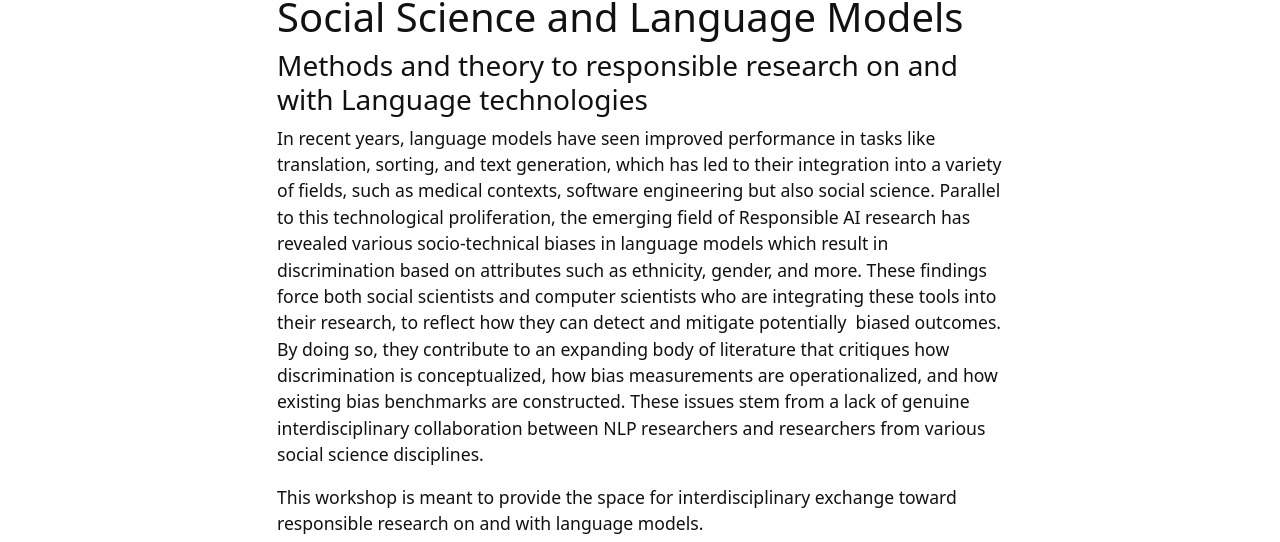
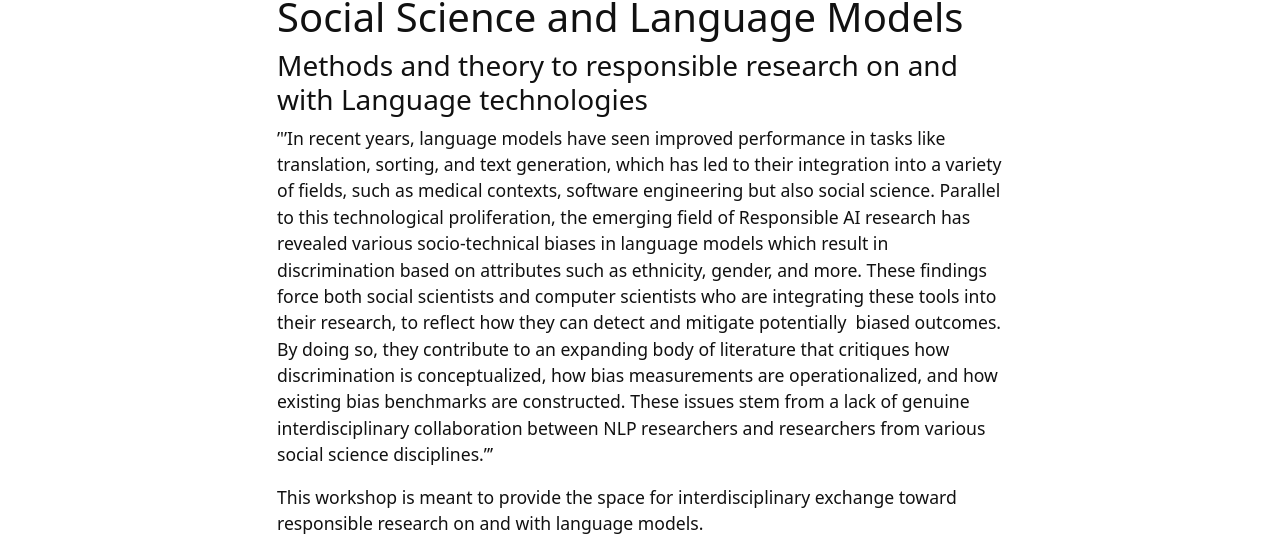
Before and after one commit to lppohl/wi-workshop.github.io, a Jekyll site: the page built from index.md, in a window 1280 px wide. Shown: the part 102-644 px from the top of the page. Built offline with Jekyll 4.4.1, drawn with Linux system fonts in a browser that asks for light colours.

```diff
--- a/index.md
+++ b/index.md
@@ -6,7 +6,7 @@ layout: page
 # Social Science and Language Models
 ### Methods and theory to responsible research on and with Language technologies
 
-In recent years, language models have seen improved performance in tasks like translation, sorting, and text generation, which has led to their integration into a variety of fields, such as medical contexts, software engineering but also social science. Parallel to this technological proliferation, the emerging field of Responsible AI research has revealed various socio-technical biases in language models which result in discrimination based on attributes such as ethnicity, gender, and more. These findings force both social scientists and computer scientists who are integrating these tools into their research, to reflect how they can detect and mitigate potentially  biased outcomes. By doing so, they contribute to an expanding body of literature that critiques how discrimination is conceptualized, how bias measurements are operationalized, and how existing bias benchmarks are constructed. These issues stem from a lack of genuine interdisciplinary collaboration between NLP researchers and researchers from various social science disciplines.
+'''In recent years, language models have seen improved performance in tasks like translation, sorting, and text generation, which has led to their integration into a variety of fields, such as medical contexts, software engineering but also social science. Parallel to this technological proliferation, the emerging field of Responsible AI research has revealed various socio-technical biases in language models which result in discrimination based on attributes such as ethnicity, gender, and more. These findings force both social scientists and computer scientists who are integrating these tools into their research, to reflect how they can detect and mitigate potentially  biased outcomes. By doing so, they contribute to an expanding body of literature that critiques how discrimination is conceptualized, how bias measurements are operationalized, and how existing bias benchmarks are constructed. These issues stem from a lack of genuine interdisciplinary collaboration between NLP researchers and researchers from various social science disciplines.'''
 
 This workshop is meant to provide the space for interdisciplinary exchange toward responsible research on and with language models.
 
```
